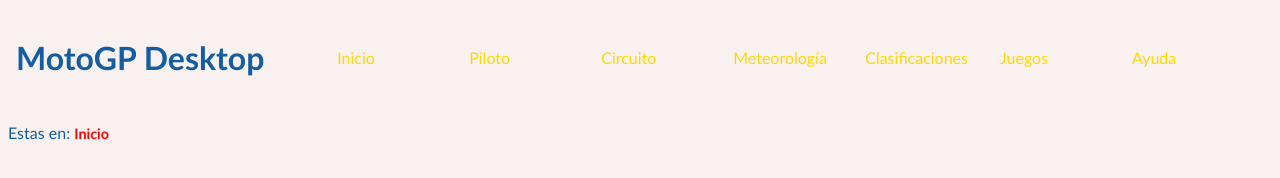
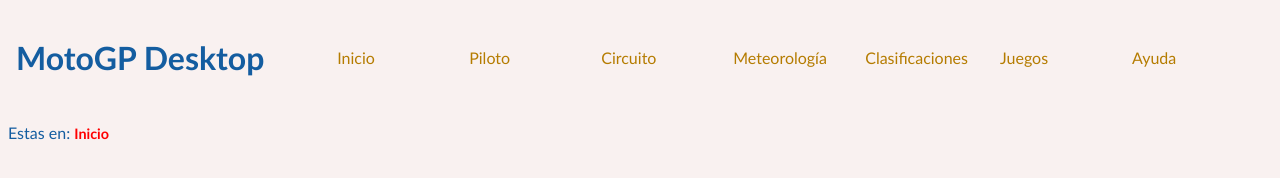
Before and after one commit to uo296102/SEW, a plain HTML site: page index.html in a window 1280 px wide. Drawn offline with Linux system fonts and the light colour scheme.

Commit message:
Add files via upload

```diff
--- a/estilo/estilo.css
+++ b/estilo/estilo.css
@@ -27,10 +27,10 @@ header, header a{
 
 header nav > a {
     font-size: 1rem;
-    color: #FFD700;
+    color: #b57c00;
 }
 a.active {
-    color: #FFD700;
+    color: #b57c00;
 }
 
 
```
